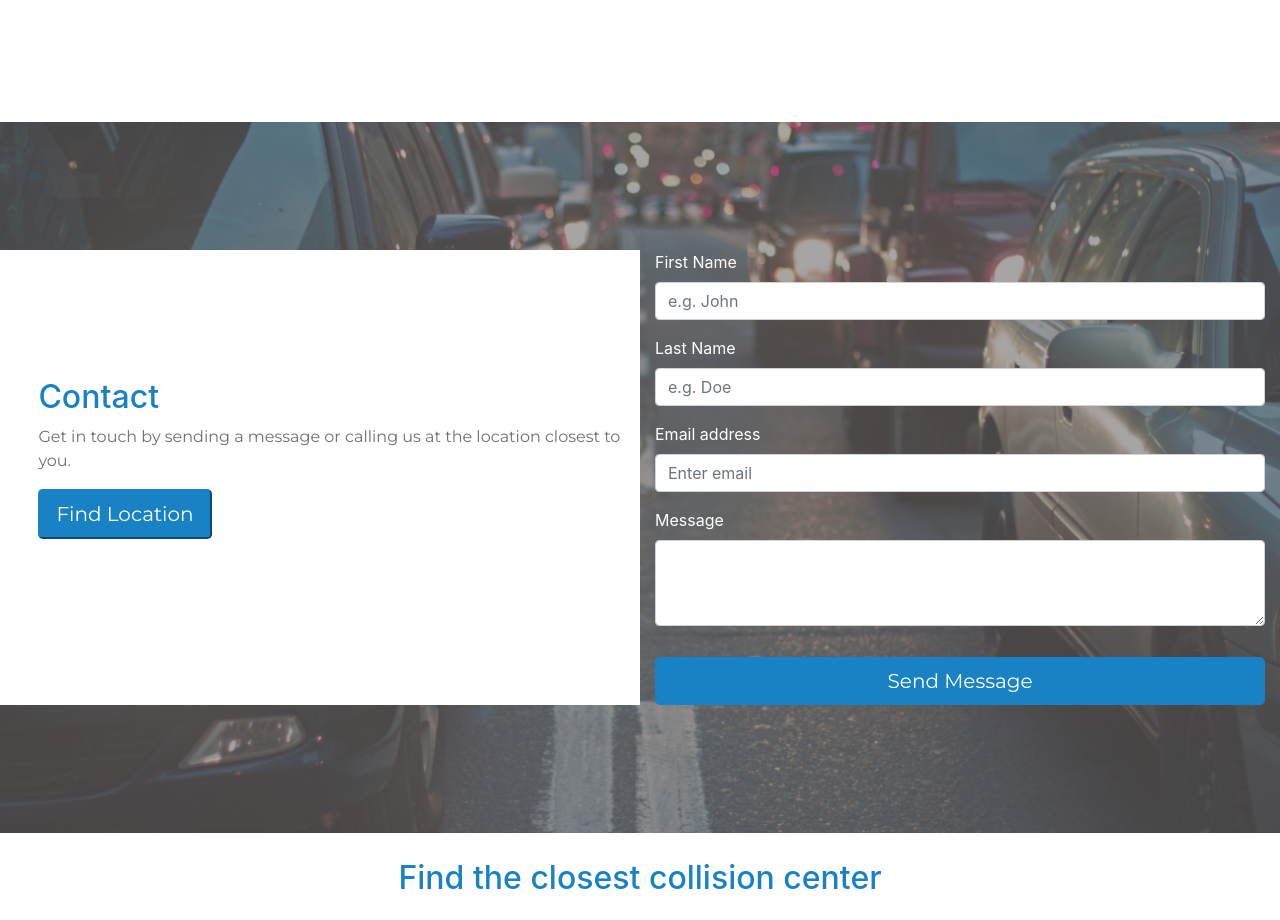
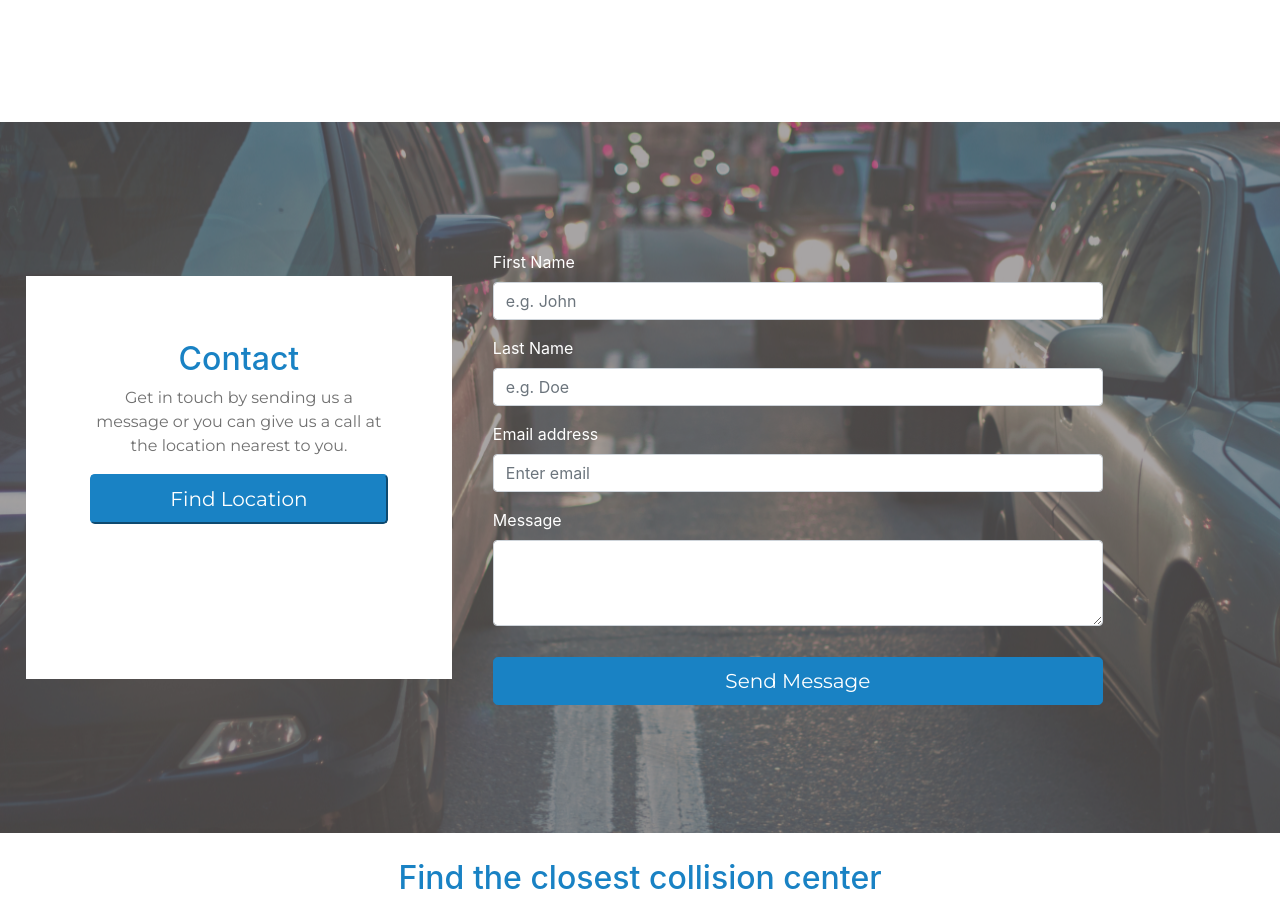
Before and after one commit to nakishacoh/Collision-Report, a PHP site: page /collision-report/ in a window 1280 px wide. Shown: the part 1083-2003 px from the top of the page. Run offline with PHP 8.4, Linux system fonts and the light colour scheme; some libraries are stand-ins or nearby versions.

Commit message:
Changed styling a bit for contact section

```diff
--- a/css/main.scss
+++ b/css/main.scss
@@ -84,6 +84,13 @@ button.dashBtn.btn.btn-primary {
     padding: 10% 0%;
 }
 
+.contact-bkg {
+    background-color: white;
+    color: #707070;
+    padding: 5%;
+    margin: 2%;
+}
+
 #location {
     padding: 2% 0 0 0;
     height: 400px;
@@ -91,12 +98,6 @@ button.dashBtn.btn.btn-primary {
 
 #map {
     height: 100%;
-}
-
-.contact-bkg {
-    background-color: white;
-    color: #707070;
-    padding: 10% 0 10% 3%;
 }
 
 footer {
--- a/index.php
+++ b/index.php
@@ -53,10 +53,10 @@ include 'header.php';
 <!-- Contact -->
 <div id="contact" class="bg">
     <div class="d-flex flex-wrap">
-        <div class="col-lg-6 col-sm-12 contact-bkg">
+        <div class="col-lg-4 col-sm-12 contact-bkg text-center">
             <h2>Contact</h2>
-            <p>Get in touch by sending a message or calling us at the location closest to you.</p>
-            <a href="#location"><button class="btn-primary btn-lg">Find Location</button></a>
+            <p>Get in touch by sending us a message or you can give us a call at the location nearest to you.</p>
+            <a href="#location"><button class="btn-primary btn-lg btn-block">Find Location</button></a>
         </div>
         <div class="col-lg-6 col-sm-12 formCol">
             <form action="processes/processing-contact.php" method="POST">
```
Also changed, not shown: css/main.css, 1 other file.
